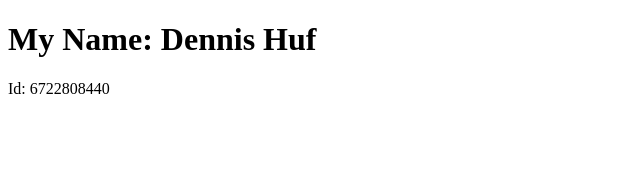
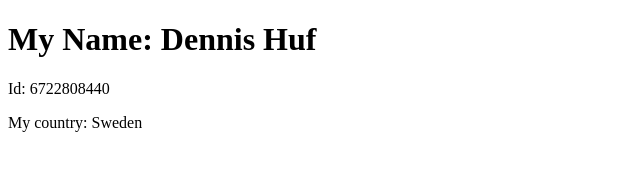
Before and after one commit to denhuf/DES424_6722808440, a plain HTML site: page index.html in a window 1280 px wide. Shown: the whole page, without its empty margins (0-640 px from the left). Drawn offline with Linux system fonts and the light colour scheme.

Commit message:
Added country

```diff
--- a/index.html
+++ b/index.html
@@ -3,5 +3,6 @@
     <body>
         <h1>My Name: Dennis Huf</h1>
         <p>Id: 6722808440</p>
+        <p>My country: Sweden</p>
     </body>
 </html>
```
